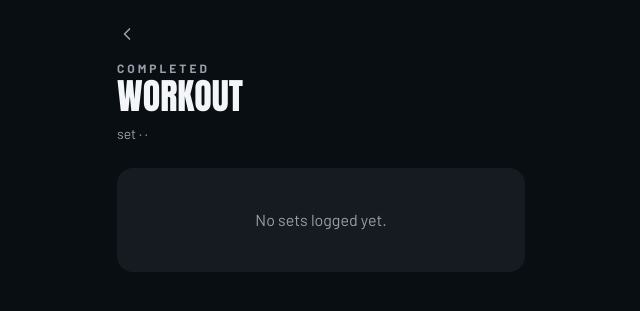
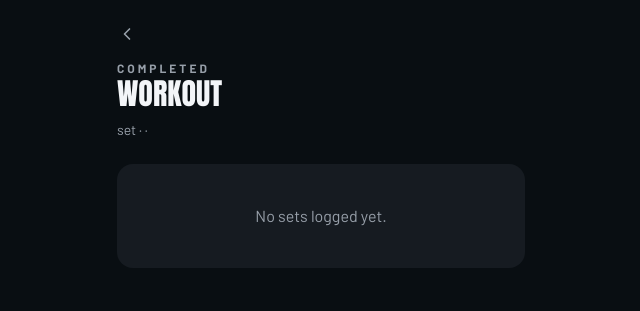
Before and after one commit to sdfreund10/gym-journal, a Django app: template src/gym_journal/templates/gym_journal/workout/detail.html in a window 1280 px wide. Shown: the top 311 px of the page, without its empty margins (319-959 px from the left). Run offline with Django 4.2, Linux system fonts and the light colour scheme; the template is opened without the code that fills it, so the values that code supplies are empty; some libraries are stand-ins or nearby versions.

Commit message:
Make the workout header slightly smaller

```diff
--- a/src/gym_journal/templates/gym_journal/workout/detail.html
+++ b/src/gym_journal/templates/gym_journal/workout/detail.html
@@ -8,20 +8,20 @@
 <main class="mx-auto w-full max-w-md px-5 pt-[calc(env(safe-area-inset-top,0px)+1.5rem)] {% if is_active %}pb-dock{% else %}pb-8 safe-bottom{% endif %}">
   {% include "gym_journal/partials/page_nav.html" with back_url=back_url back_label=back_label is_active=is_active last_set_logged_at=last_set_logged_at %}
 
-  <div class="grid grid-cols-[minmax(0,1fr)_auto] items-center gap-4">
+  <div class="grid grid-cols-[minmax(0,1fr)_auto] items-stretch gap-4">
     <div class="min-w-0">
       {% if is_active %}
       <p class="text-xs font-bold uppercase tracking-[0.25em] text-primary">In progress</p>
-      <h1 class="font-display truncate text-4xl uppercase">Workout</h1>
+      <h1 class="font-display truncate text-3xl uppercase">Workout</h1>
       {% else %}
       <p class="text-xs font-bold uppercase tracking-[0.25em] text-muted-foreground">Completed</p>
-      <h1 class="font-display truncate text-4xl uppercase">Workout</h1>
+      <h1 class="font-display truncate text-3xl uppercase">Workout</h1>
       {% endif %}
     </div>
     {% if is_active %}
-    <form method="post" action="{% url 'finish_workout' %}" data-confirm="Finish this workout?">
+    <form method="post" action="{% url 'finish_workout' %}" data-confirm="Finish this workout?" class="flex">
       {% csrf_token %}
-      <button type="submit" class="shrink-0 rounded-2xl bg-card px-5 py-4 text-sm font-bold active:scale-95 transition-transform">Finish</button>
+      <button type="submit" class="h-full shrink-0 rounded-2xl bg-card px-5 text-sm font-bold active:scale-95 transition-transform">Finish</button>
     </form>
     {% endif %}
   </div>
```
